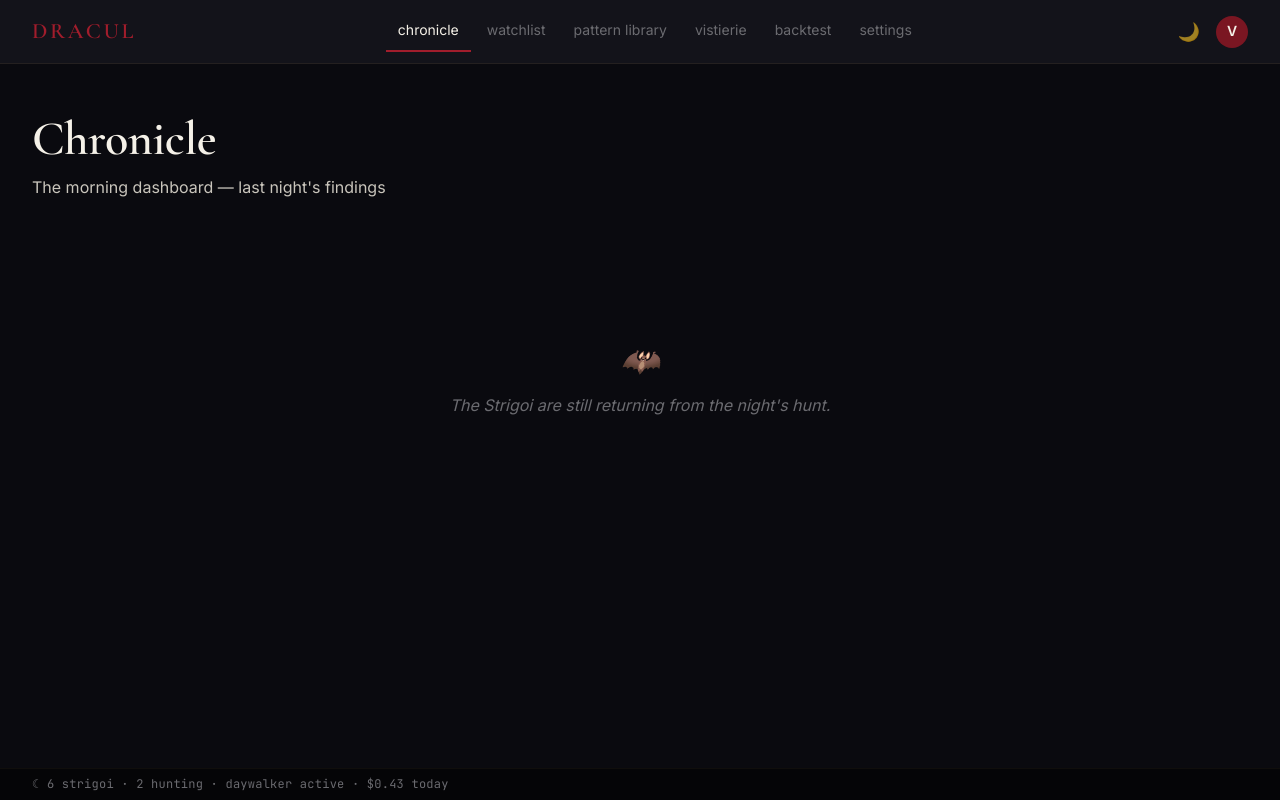
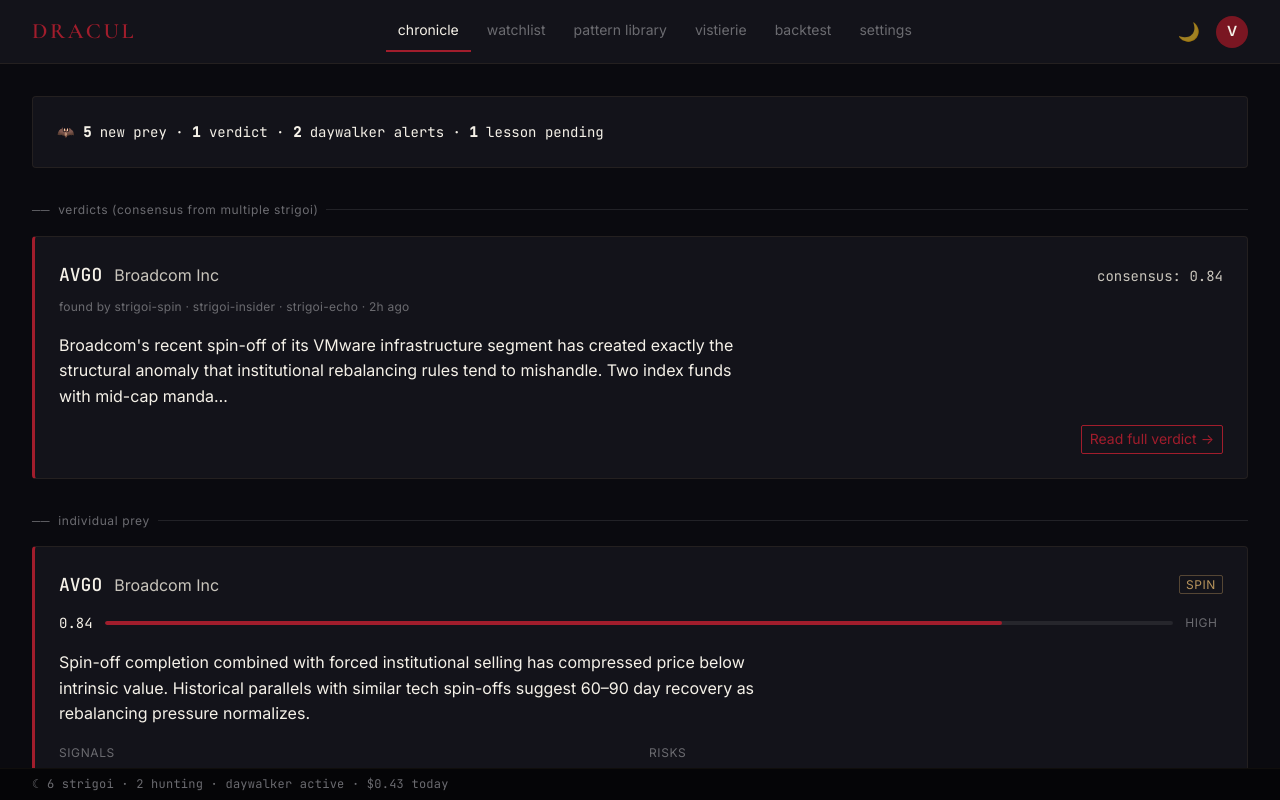
Before and after one commit to visterion/dracul, a Vue app in the folder chronicle/: page / in a window 1280 px wide. Built offline with nearby package versions, Linux system fonts and the light colour scheme.

Commit message:
feat(chronicle): implement Chronicle View 1 with mock data

```diff
--- a/chronicle/src/views/ChronicleView.vue
+++ b/chronicle/src/views/ChronicleView.vue
@@ -1,43 +1,164 @@
 <template>
-  <div class="stub-view">
-    <div class="stub-view__header">
-      <h1 class="font-display">Chronicle</h1>
-      <p class="stub-view__subtitle">The morning dashboard — last night's findings</p>
+  <div class="chronicle">
+    <!-- Loading skeleton -->
+    <template v-if="store.loading">
+      <v-skeleton-loader
+        v-for="n in 3"
+        :key="n"
+        type="card"
+        color="surface"
+        class="chronicle__skeleton"
+      />
+    </template>
+
+    <!-- Error state -->
+    <div v-else-if="store.error" class="chronicle__error">
+      <p>{{ store.error }}</p>
+      <button class="chronicle__retry" @click="store.load()">Retry</button>
     </div>
-    <div class="stub-view__placeholder">
-      <span class="stub-view__bat">🦇</span>
-      <p>The Strigoi are still returning from the night's hunt.</p>
-    </div>
+
+    <!-- Content -->
+    <template v-else>
+      <!-- Morning Summary Banner -->
+      <div class="chronicle__banner">
+        <span class="font-mono tabular">
+          🦇
+          <strong>{{ store.prey.length }}</strong> new prey ·
+          <strong>{{ store.verdicts.length }}</strong> {{ store.verdicts.length === 1 ? 'verdict' : 'verdicts' }} ·
+          <strong>{{ store.alerts.length }}</strong> daywalker {{ store.alerts.length === 1 ? 'alert' : 'alerts' }} ·
+          <strong>{{ store.pendingPatterns.length }}</strong> {{ store.pendingPatterns.length === 1 ? 'lesson' : 'lessons' }} pending
+        </span>
+      </div>
+
+      <!-- Verdicts -->
+      <SectionHeader label="verdicts (consensus from multiple strigoi)" />
+      <div v-if="store.verdicts.length > 0" class="chronicle__section" role="list">
+        <VerdictCard
+          v-for="verdict in store.verdicts"
+          :key="verdict.id"
+          :verdict="verdict"
+        />
+      </div>
+      <p v-else class="chronicle__empty">No consensus findings yet.</p>
+
+      <!-- Individual Prey -->
+      <SectionHeader label="individual prey" />
+      <div v-if="store.prey.length > 0" class="chronicle__section" role="list">
+        <PreyCard
+          v-for="prey in store.prey"
+          :key="prey.id"
+          :prey="prey"
+        />
+      </div>
+      <p v-else class="chronicle__empty">The Strigoi have not yet returned tonight.</p>
+
+      <!-- Daywalker Alerts -->
+      <template v-if="store.alerts.length > 0">
+        <SectionHeader label="daywalker alerts (today)" />
+        <div class="chronicle__alert-list" role="list" aria-label="Daywalker alerts">
+          <AlertRow
+            v-for="alert in store.alerts"
+            :key="alert.id"
+            :alert="alert"
+          />
+        </div>
+      </template>
+
+      <!-- Pending Lessons -->
+      <template v-if="store.pendingPatterns.length > 0">
+        <SectionHeader label="pending lessons from voievod" />
+        <div class="chronicle__lesson-list" role="list" aria-label="Pending lessons">
+          <PendingLessonRow
+            v-for="pattern in store.pendingPatterns"
+            :key="pattern.id"
+            :pattern="pattern"
+          />
+        </div>
+      </template>
+    </template>
   </div>
 </template>
 
 <script setup lang="ts">
-// Will be replaced in Task 12 with the full Chronicle implementation
+import { onMounted } from 'vue'
+import { useChronicleStore } from '../stores/chronicle'
+import SectionHeader from '../components/common/SectionHeader.vue'
+import VerdictCard from '../components/common/VerdictCard.vue'
+import PreyCard from '../components/common/PreyCard.vue'
+import AlertRow from '../components/common/AlertRow.vue'
+import PendingLessonRow from '../components/common/PendingLessonRow.vue'
+
+const store = useChronicleStore()
+onMounted(() => store.load())
 </script>
 
 <style scoped>
-.stub-view {
+.chronicle {
   max-width: 1280px;
   margin: 0 auto;
-  padding: var(--space-8) var(--space-6);
+  padding: var(--space-6);
 }
-.stub-view__header { margin-bottom: var(--space-8); }
-.stub-view__header h1 {
-  font-size: var(--text-h1);
-  line-height: 1.15;
-  letter-spacing: -0.01em;
+
+.chronicle__skeleton {
+  margin-bottom: var(--space-4);
+}
+
+.chronicle__error {
+  padding: var(--space-8) 0;
+  color: var(--ash-gray);
+  text-align: center;
+}
+
+.chronicle__retry {
+  margin-top: var(--space-3);
+  background: none;
+  border: 1px solid var(--ash-gray);
   color: var(--bone-ivory);
-  margin: 0 0 var(--space-2) 0;
+  padding: var(--space-2) var(--space-4);
+  border-radius: 4px;
+  cursor: pointer;
+  font-size: var(--text-body-sm);
+  transition: border-color var(--transition-fast);
 }
-.stub-view__subtitle { color: var(--bone-ivory-dim); margin: 0; font-size: var(--text-body); }
-.stub-view__placeholder {
+
+.chronicle__retry:hover {
+  border-color: var(--cathedral-gold);
+}
+
+.chronicle__banner {
+  background-color: var(--crypt-black-elevated);
+  border: 1px solid rgba(184, 148, 92, 0.1);
+  border-radius: 4px;
+  padding: var(--space-5);
+  margin-bottom: var(--space-2);
+  font-size: var(--text-body-sm);
+  color: var(--bone-ivory);
+}
+
+.chronicle__banner strong {
+  color: var(--bone-ivory);
+  font-weight: 600;
+}
+
+.chronicle__section {
   display: flex;
   flex-direction: column;
-  align-items: center;
-  padding: var(--space-12) 0;
   gap: var(--space-4);
+}
+
+.chronicle__alert-list,
+.chronicle__lesson-list {
+  background-color: var(--crypt-black-elevated);
+  border: 1px solid rgba(184, 148, 92, 0.1);
+  border-radius: 4px;
+  padding: 0 var(--space-5);
+}
+
+.chronicle__empty {
   color: var(--ash-gray);
   font-style: italic;
+  font-size: var(--text-body);
+  padding: var(--space-4) 0;
+  margin: 0;
 }
-.stub-view__bat { font-size: 32px; line-height: 1; }
 </style>
```
